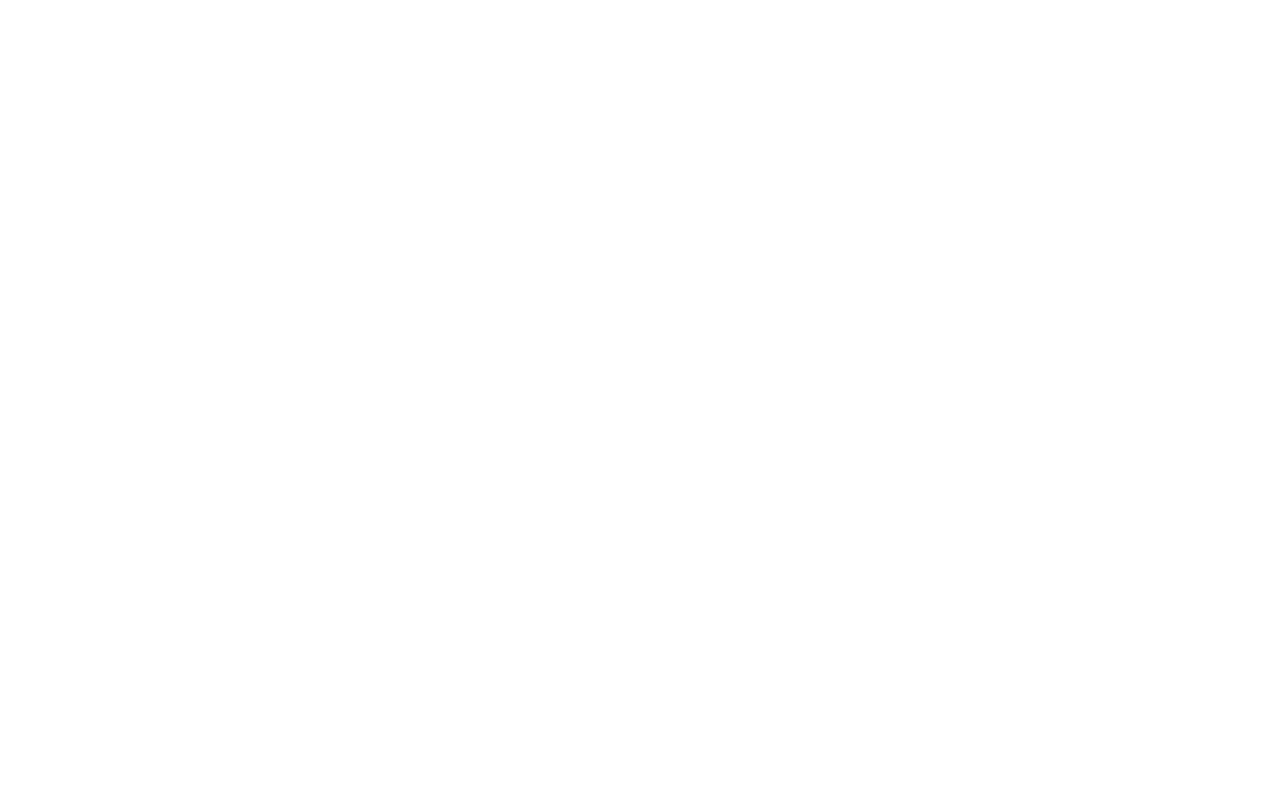
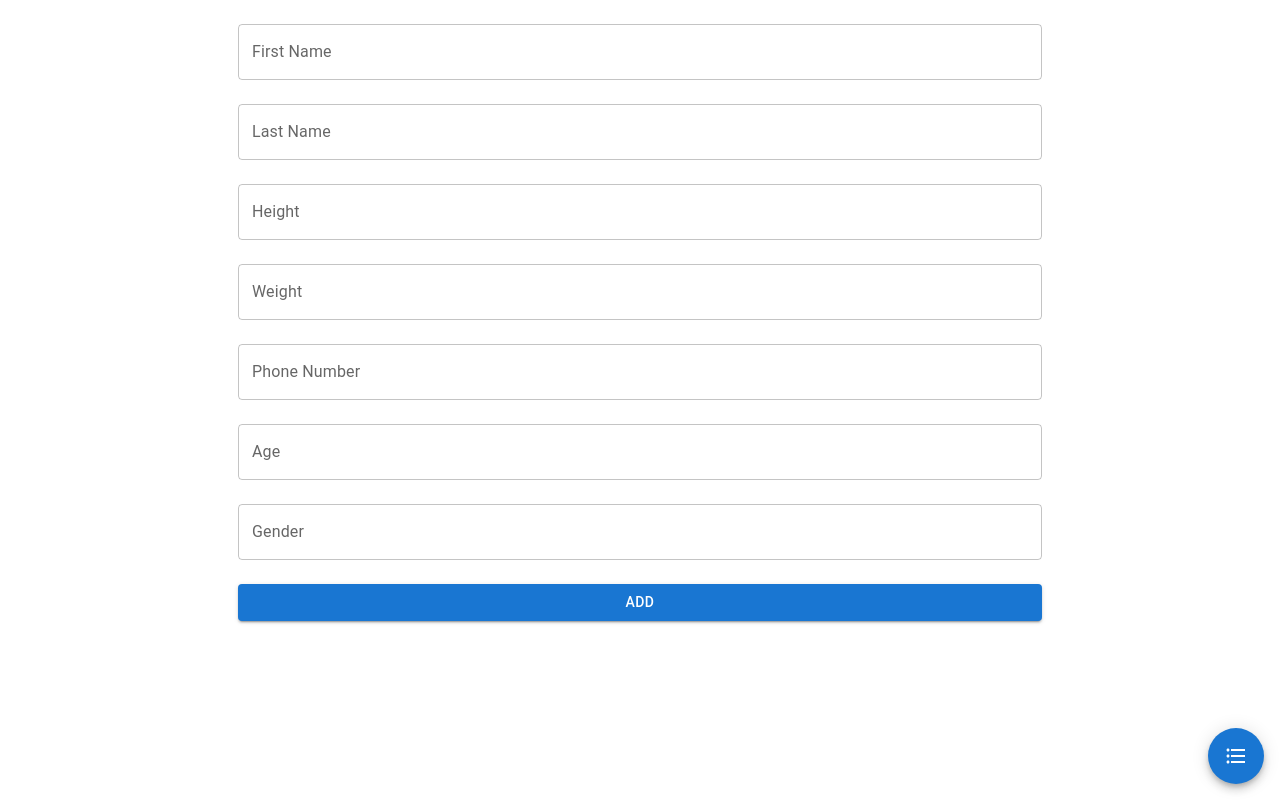
Before and after one commit to M-EminZeyrekli/ilac-takip, a React (Create React App) app in the folder frontend/medicine-tracking/: page /admin/patients/add in a window 1280 px wide. Before the commit this address had no page. Built offline with nearby package versions, Linux system fonts and the light colour scheme.

Commit message:
addPatient has been implemented

```diff
--- a/frontend/medicine-tracking/src/App.js
+++ b/frontend/medicine-tracking/src/App.js
@@ -1,6 +1,7 @@
 import "./App.css";
 import AddMedicine from "./adminpages/medicines/AddMedicine";
-import AddDoctor from "./adminpages/doctors/AddDoctor"
+import AddDoctor from "./adminpages/doctors/AddDoctor";
+import AddPatient from "./adminpages/patients/AddPatient";
 import Home from "./pages/Home";
 import { BrowserRouter, Route, Routes } from "react-router-dom";
 import ListMedicine from "./adminpages/medicines/ListMedicine";
@@ -19,13 +20,30 @@
     <div className="App">
       <BrowserRouter>
         <Routes>
-          <Route path="/admin/medicines/list" element={<ListMedicine medicines={medicines} setmedicines={setmedicines}/>} />
+          <Route
+            path="/admin/medicines/list"
+            element={
+              <ListMedicine medicines={medicines} setmedicines={setmedicines} />
+            }
+          />
           <Route path="/admin/medicines/add" element={<AddMedicine />} />
-          <Route path="/admin/doctors/list" element={<ListDoctor doctors={doctors} setdoctors={setdoctors} />} />
-          <Route path="/admin/doctors/add" element={<AddDoctor  />} />
-          <Route path="/admin/patients/list" element={<ListPatient patients={patients} setpatients={setpatients} />} />
+          <Route
+            path="/admin/doctors/list"
+            element={<ListDoctor doctors={doctors} setdoctors={setdoctors} />}
+          />
+          <Route path="/admin/doctors/add" element={<AddDoctor />} />
+          <Route
+            path="/admin/patients/list"
+            element={
+              <ListPatient patients={patients} setpatients={setpatients} />
+            }
+          />
+          <Route path="/admin/patients/add" element={<AddPatient />} />
           <Route path="/admin" element={<Admin />} />
-          <Route path="/doctor/" element={<Doctor doctors={doctors} setdoctors={setdoctors} />} />
+          <Route
+            path="/doctor/"
+            element={<Doctor doctors={doctors} setdoctors={setdoctors} />}
+          />
           <Route path="/" element={<Home />} />
         </Routes>
       </BrowserRouter>
--- a/frontend/medicine-tracking/src/adminpages/patients/AddPatient.js
+++ b/frontend/medicine-tracking/src/adminpages/patients/AddPatient.js
@@ -1,47 +1,84 @@
-import React, { useContext, useState } from "react";
-import AppContext from "../../context/AppContext";
-import AuthorService from "../../services/AuthorService";
-import { Button, Container, Fab, Stack, TextField, Typography } from "@mui/material";
+import { useState } from "react";
+import { useSelector, useDispatch } from "react-redux";
+import { Button, Grid, Box, Stack, TextField, Container } from "@mui/material";
+import React from "react";
 import { useNavigate } from "react-router-dom";
-import ArrowBackIcon from "@mui/icons-material/ArrowBack";
-import SimpleFab from "../../components/fab/SimpleFab";
+import SimpleFab from "../../components/SimpleFab";
+import { postOneDoctor } from "../../store/actions/doctorActions";
+import { postOnePatient } from "../../store/actions/patientActions";
 
 export default function AddPatient() {
+  const patientDispatch = useDispatch();
+  const navigate = useNavigate();
+
+  const [form, setForm] = useState({
+    firstName: "",
+    lastName: "",
+    age: "",
+    height: "",
+    weight: "",
+    phoneNumber: "",
+    gender: ""
+  });
+
+  const handleChange = (e) => {
+    setForm({
+      ...form,
+      [e.target.name]: e.target.value
+    });
+  };
+
+  const handleClick = () => {
+    patientDispatch(postOnePatient(form));
+    navigate("/admin/patients/list");
+  };
+
   return (
-    <Container maxWidth='md'>
-      <Stack spacing={3}
-      >
-        <Typography align='center' gutterBottom variant='h5'>
-          Add Patient
-        </Typography>
+    <Container maxWidth="md">
+      <Box sx={{ m: 3 }}>
+        <Stack spacing={3}>
+          <TextField
+            name="firstName"
+            label="First Name"
+            onChange={handleChange}
+          ></TextField>
 
           <TextField
-          color='primary'
-          label='First Name'
-          name='firstName'
-          placeholder='firstname'
-          value={form.firstName}
-          onChange={(e) => handleChange(e)}
-        />
+            name="lastName"
+            label="Last Name"
+            onChange={handleChange}
+          ></TextField>
 
           <TextField
-          name='lastName'
-          label='Last Name'
-          placeholder='lastname'
-          value={form.lastName}
+            name="height"
+            label="Height"
             onChange={handleChange}
-        />
+          ></TextField>
+
           <TextField
-          name='email'
-          label='Email'
-          placeholder='email'
-          value={form.email}
+            name="weight"
+            label="Weight"
             onChange={handleChange}
-        />
-        <Button variant="contained" onClick={handleClick}>Add</Button>
+          ></TextField>
+
+          <TextField
+            name="phoneNumber"
+            label="Phone Number"
+            onChange={handleChange}
+          ></TextField>
+          <TextField name="age" label="Age" onChange={handleChange}></TextField>
+          <TextField
+            name="gender"
+            label="Gender"
+            onChange={handleChange}
+          ></TextField>
+
+          <Button color="primary" onClick={handleClick} variant="contained">
+            Add
+          </Button>
         </Stack>
-
-      <SimpleFab url="/admin/authors/list"/>
+        <SimpleFab url="/admin/patients/list" />
+      </Box>
     </Container>
-  )
+  );
 }
```
Lines whose indentation alone changed are shown as unchanged.
